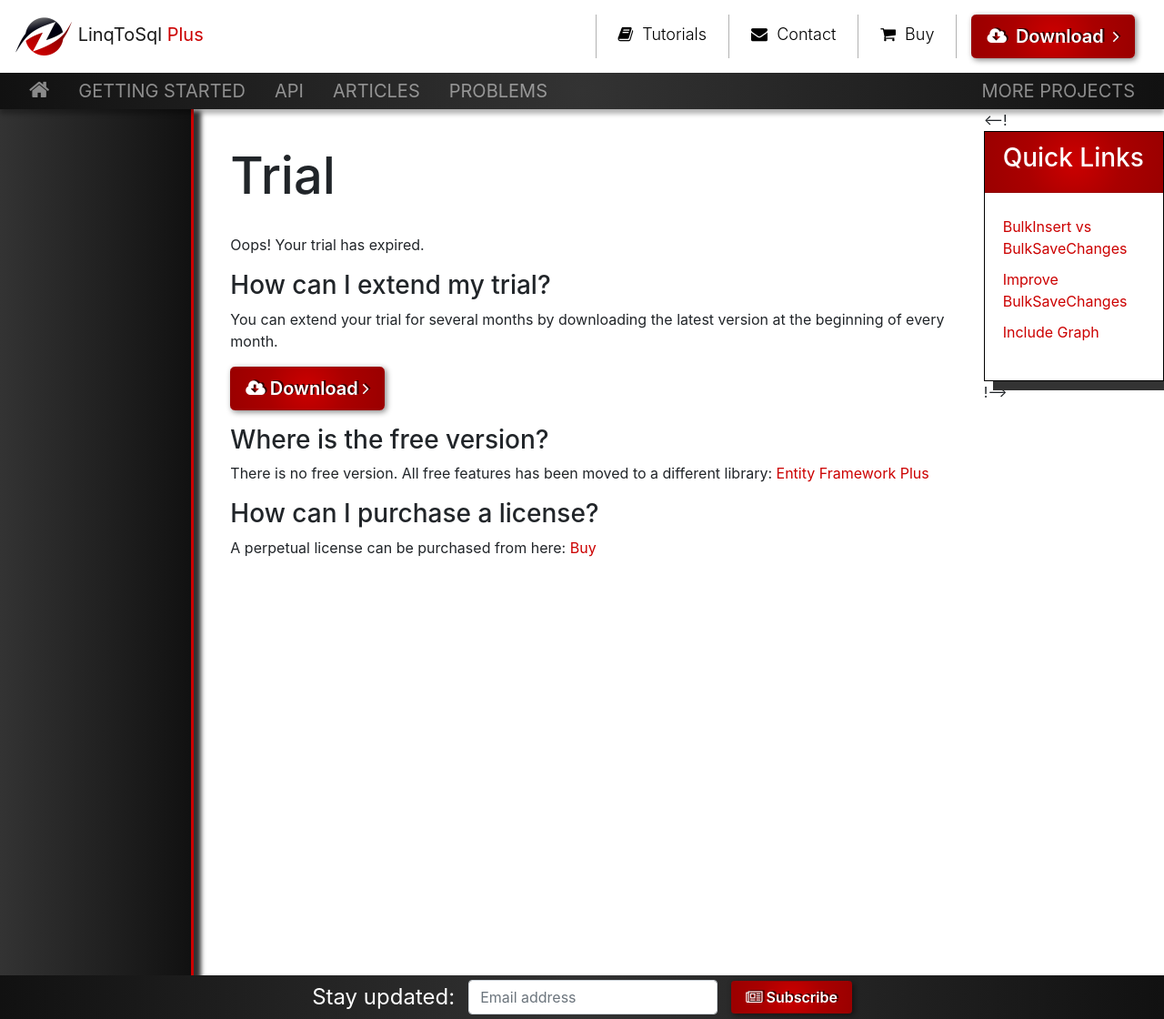
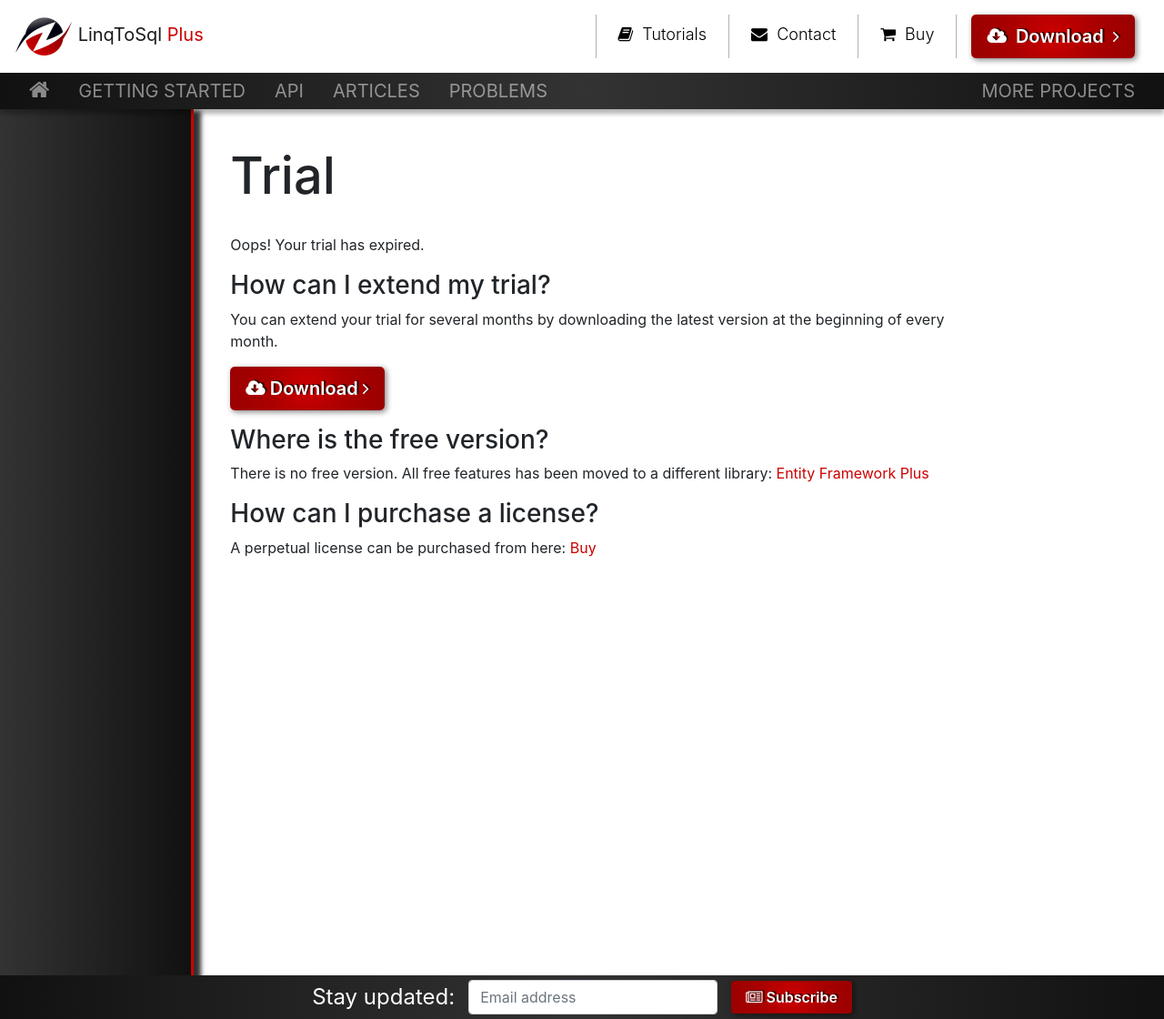
Before and after one commit to zzzprojects/LinqToSql-Plus, a Jekyll site: the page built from docs/pages/site/trial.md, in a window 1280 px wide and 1120 px high. Shown: the whole window at 91% size. Built offline with Jekyll 4.4.1, drawn with Linux system fonts in a browser that asks for light colours; nearby versions of some CDN libraries.

Commit message:
Update section-aside.html

```diff
--- a/docs/_includes/custom/section-aside.html
+++ b/docs/_includes/custom/section-aside.html
@@ -1,4 +1,4 @@
-<--! <br />
+<!-- <br />
 <nav class="card card-box card-box-light card-box-nav">
 	<div class="card-header">
 		<h3>Quick Links</h3>
@@ -11,4 +11,4 @@
 		</ul>
 	</div>
 </nav>
-!-->
+--!>
```
